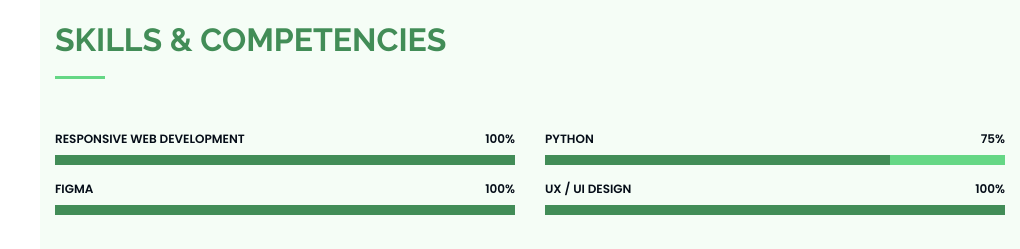
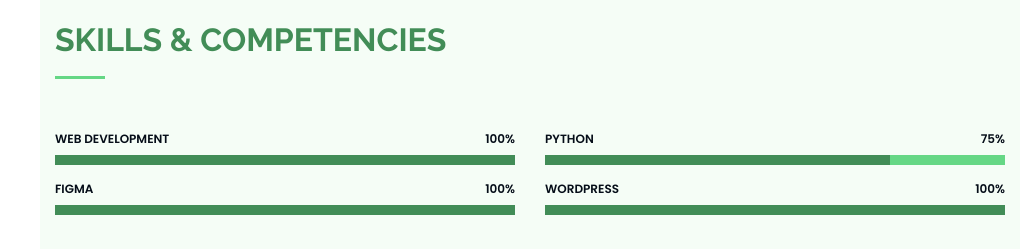
Before and after one commit to Evan031/Portfolio, a plain HTML site: page index.html in a window 1280 px wide. Shown: the part 1460-1709 px from the top of the page, without its empty margins (260-1280 px from the left). Drawn offline with nearby package versions, Linux system fonts and the light colour scheme.

Commit message:
Skills update

```diff
--- a/index.html
+++ b/index.html
@@ -231,7 +231,7 @@
 						<div class="col-lg-6" data-aos="fade-up">
 							<div class="progress">
 								<span class="skill"
-									>Responsive Web Development
+									>Web Development
 									<i class="val">100%</i></span
 								>
 								<div class="progress-bar-wrap">
@@ -280,7 +280,7 @@
 							</div>
 							<div class="progress">
 								<span class="skill"
-									>UX / UI Design
+									>Wordpress
 									<i class="val">100%</i></span
 								>
 								<div class="progress-bar-wrap">
```
